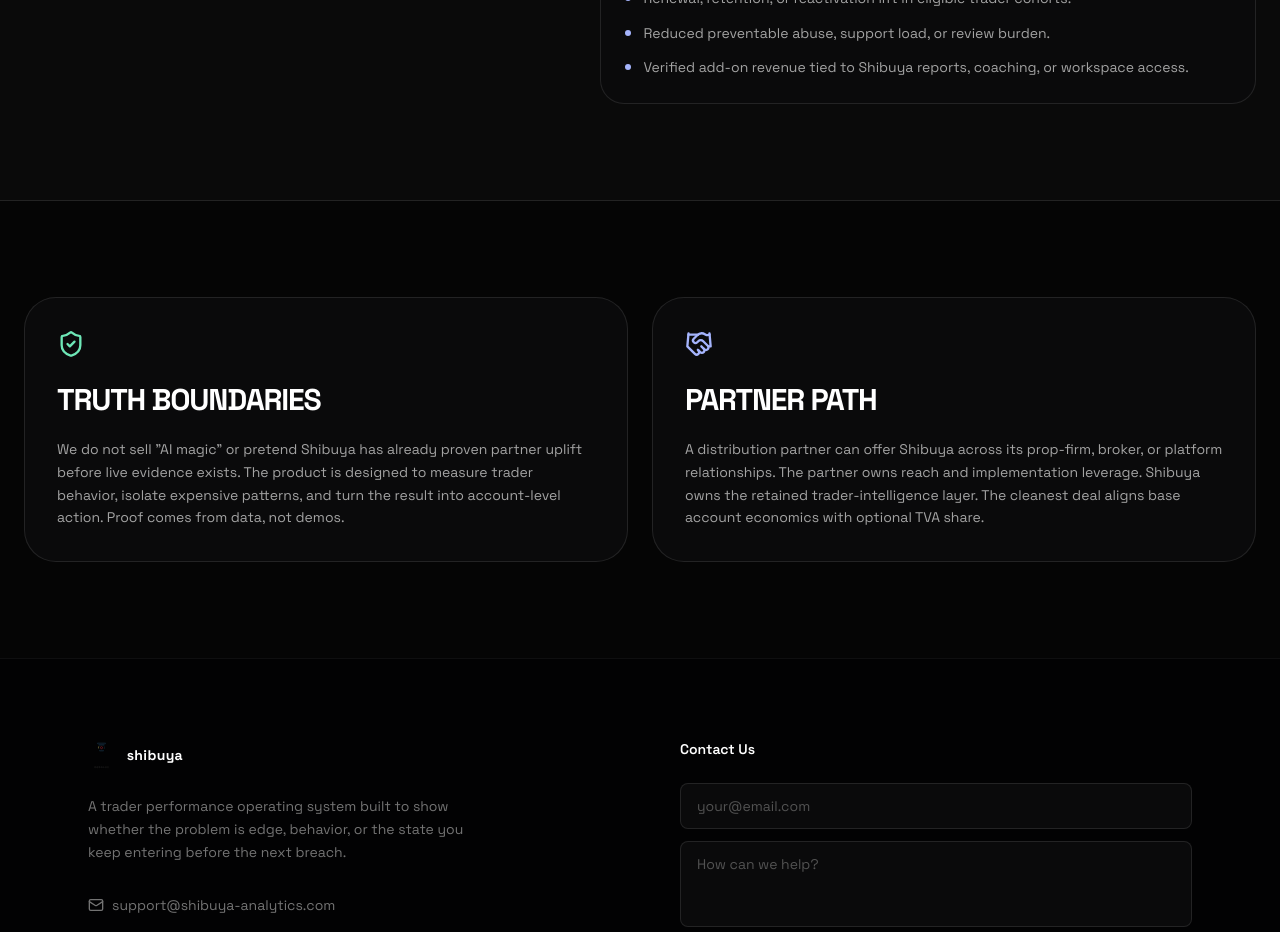
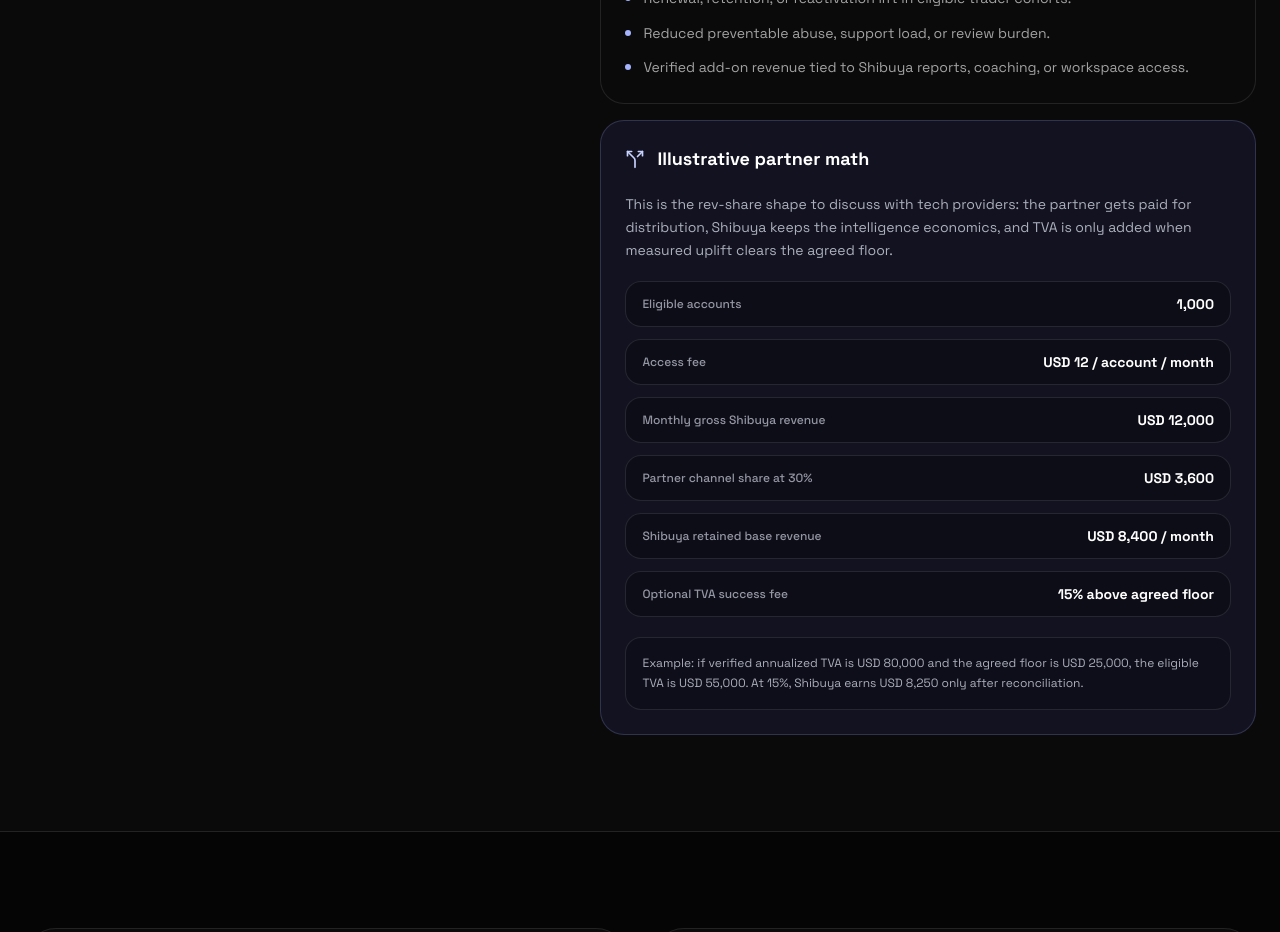
Before and after one commit to juninhogaucho/shibuya-analytics, a React (Vite) app: page /partners in a window 1280 px wide. Shown: the part 2280-3212 px from the top of the page. Built offline with nearby package versions, Linux system fonts and the light colour scheme; no server answers.

Commit message:
Add Shibuya partner economics example

```diff
--- a/src/pages/marketing/PartnersPage.tsx
+++ b/src/pages/marketing/PartnersPage.tsx
@@ -46,6 +46,15 @@
     'Paid pilot: fixed implementation/access economics, then optional TVA only above the agreed floor.',
     'Involved pilot: lower upfront cost when the partner provides data, staff time, distribution, and case-study permission.',
     'Merit/design-partner pilot: very low upfront only for a high-signal cohort where Shibuya can prove repeatable value.',
+  ]
+
+  const economicsRows = [
+    { label: 'Eligible accounts', value: '1,000' },
+    { label: 'Access fee', value: 'USD 12 / account / month' },
+    { label: 'Monthly gross Shibuya revenue', value: 'USD 12,000' },
+    { label: 'Partner channel share at 30%', value: 'USD 3,600' },
+    { label: 'Shibuya retained base revenue', value: 'USD 8,400 / month' },
+    { label: 'Optional TVA success fee', value: '15% above agreed floor' },
   ]
 
   return (
@@ -181,6 +190,28 @@
                 ))}
               </ul>
             </article>
+            <article className="rounded-[1.5rem] border border-indigo-300/20 bg-indigo-500/10 p-6">
+              <div className="mb-5 flex items-center gap-3">
+                <Split className="h-5 w-5 text-indigo-200" />
+                <h3 className="text-lg font-bold text-white">Illustrative partner math</h3>
+              </div>
+              <p className="mb-5 text-sm leading-relaxed text-indigo-50/70">
+                This is the rev-share shape to discuss with tech providers: the partner gets paid for distribution,
+                Shibuya keeps the intelligence economics, and TVA is only added when measured uplift clears the agreed floor.
+              </p>
+              <dl className="grid gap-3">
+                {economicsRows.map((row) => (
+                  <div key={row.label} className="flex items-center justify-between gap-4 rounded-2xl border border-white/10 bg-black/25 px-4 py-3">
+                    <dt className="text-xs font-medium text-indigo-50/60">{row.label}</dt>
+                    <dd className="text-right text-sm font-bold text-white">{row.value}</dd>
+                  </div>
+                ))}
+              </dl>
+              <p className="mt-5 rounded-2xl border border-white/10 bg-black/20 p-4 text-xs leading-relaxed text-indigo-50/70">
+                Example: if verified annualized TVA is USD 80,000 and the agreed floor is USD 25,000, the eligible TVA is
+                USD 55,000. At 15%, Shibuya earns USD 8,250 only after reconciliation.
+              </p>
+            </article>
           </div>
         </div>
       </section>
```
Also changed, not shown: 1 other file (tests, documents, lock files or other folders).
